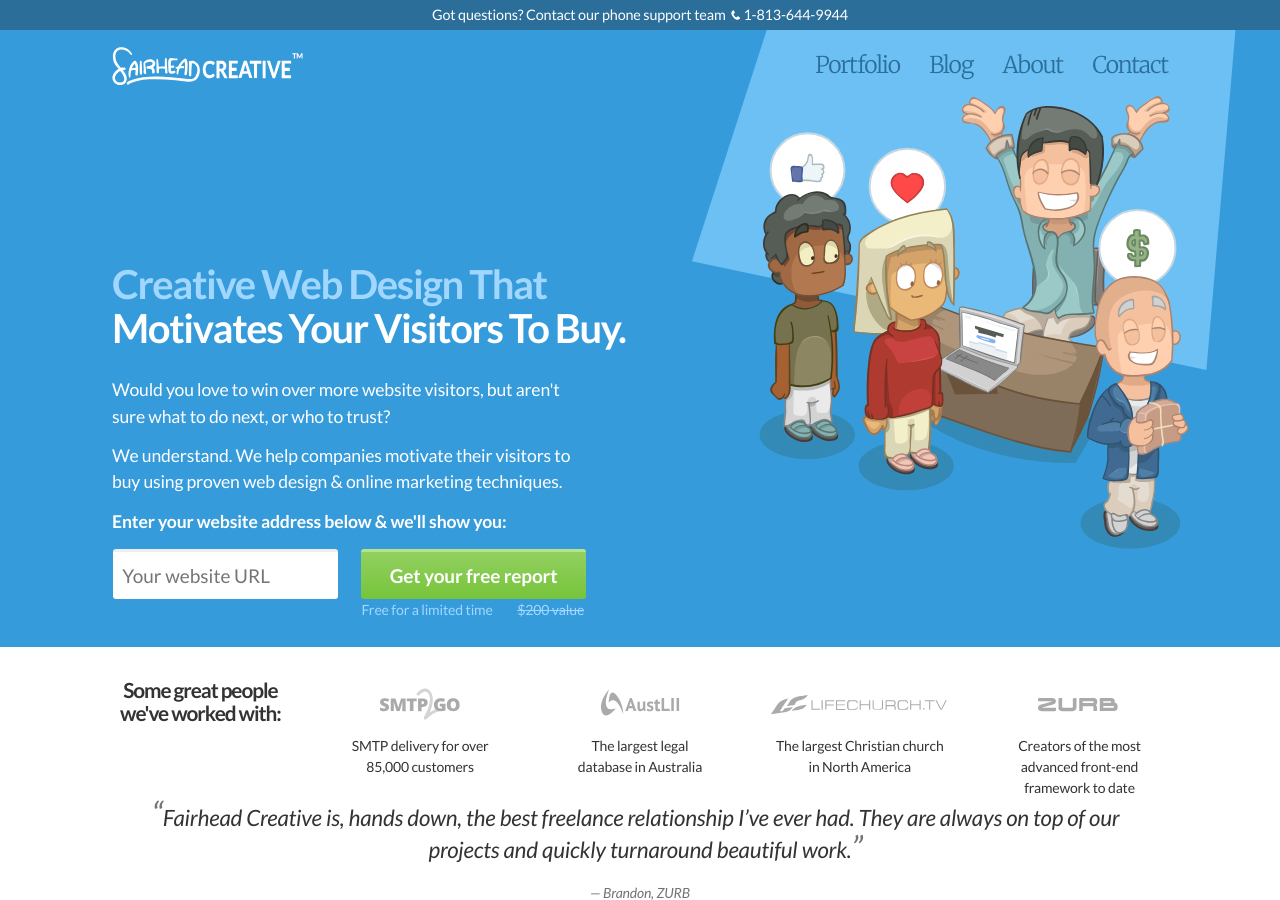
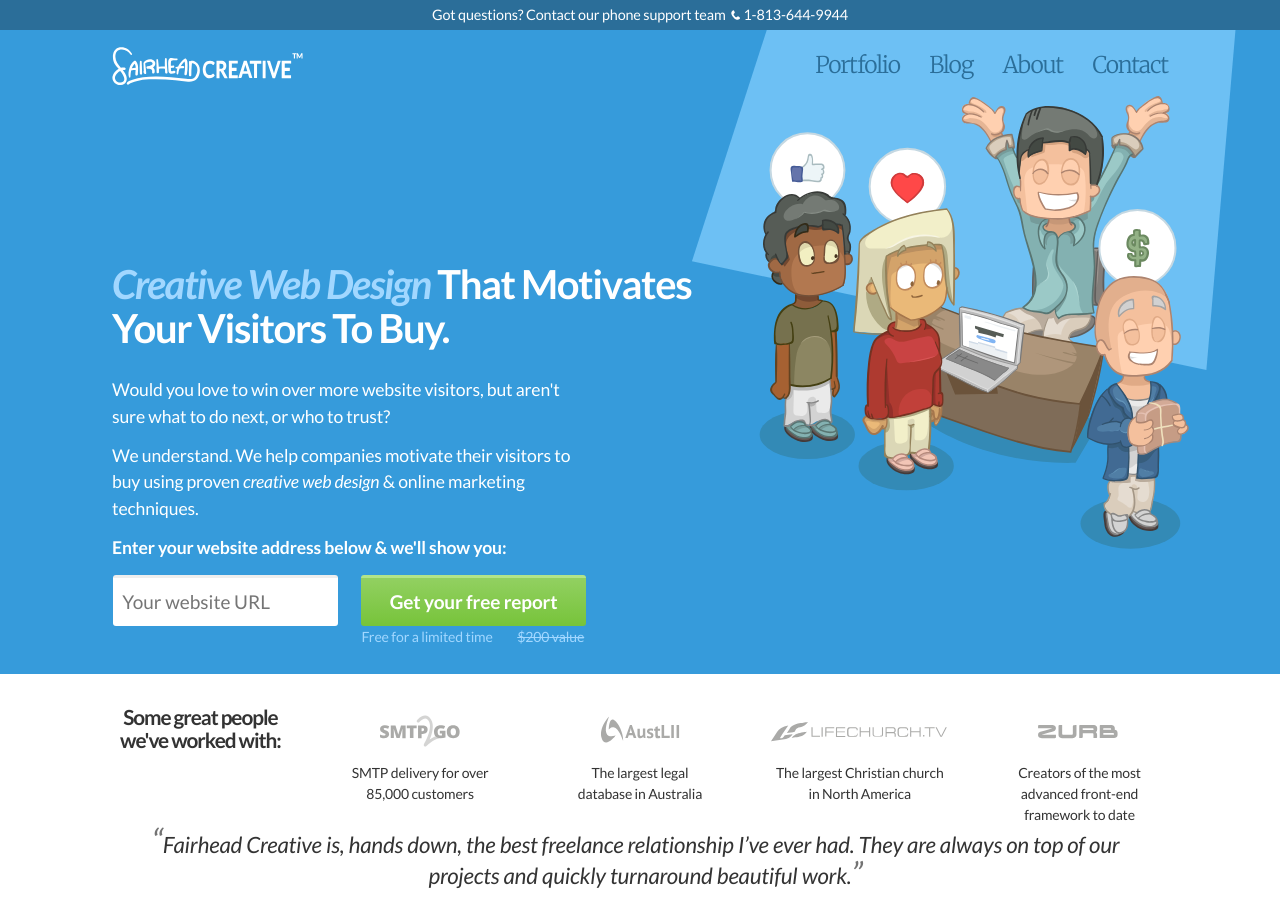
Before and after one commit to fairheadcreative/fairheadcreative, a Jekyll site: the page built from index.html, in a window 1280 px wide and 900 px high. Built offline with Jekyll 4.4.1, drawn with Linux system fonts in a browser that asks for light colours; Markdown is read by kramdown in place of the engine named in the settings.

Commit message:
Update index.html

```diff
--- a/index.html
+++ b/index.html
@@ -9,9 +9,9 @@
   <div id="hero" class="container">
     <img src="/images/home2/hero.svg" alt="Creative Web Design Company Florida" title="Creative Web Design Company Florida" />
 
-    <h1><strong>Creative Web Design That</strong> Motivates Your Visitors To Buy.</h1>
+    <h1><strong><em>Creative Web Design</em></strong> That Motivates Your Visitors To Buy.</h1>
     <p>Would you love to win over more website visitors, but aren't sure what to do next, or who to trust?</p>
-    <p>We understand. We help companies motivate their visitors to buy using proven web design & online marketing techniques.</p>
+    <p>We understand. We help companies motivate their visitors to buy using proven <em>creative web design</em> & online marketing techniques.</p>
     <p><strong>Enter your website address below & we'll show you:</strong></p>
 
     <form class="strap-form continue-form">
```
